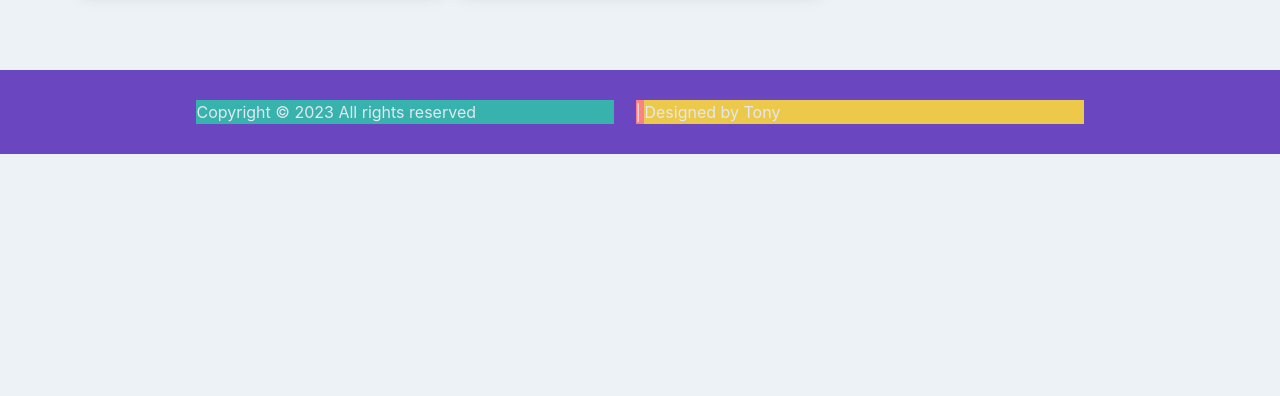
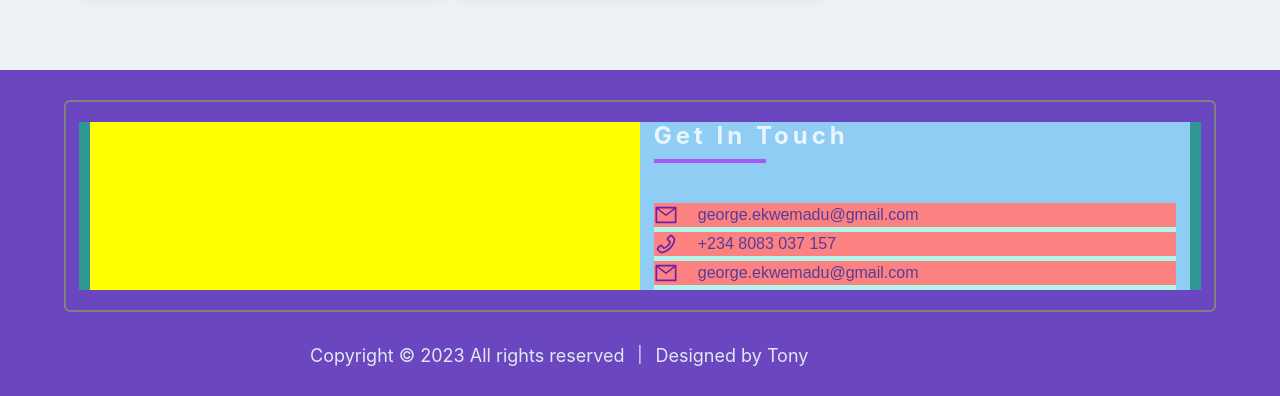
Before and after one commit to TonyBllvc/tony-portfolio-profile, a React (Create React App) app in the folder frontend/: page / in a window 1280 px wide. Shown: the part 2030-2426 px from the top of the page. Before the commit the page ends 2184 px from the top, so only its background shows below. Built offline with nearby package versions, Linux system fonts and the light colour scheme.

Commit message:
recent 15th sept

```diff
--- /dev/null
+++ b/frontend/src/component/ContactForm.jsx
@@ -0,0 +1,58 @@
+import { Box, Heading, Text, VStack } from '@chakra-ui/react'
+import React from 'react'
+import { AiOutlineMail, AiOutlinePhone } from 'react-icons/ai'
+import { BiMailSend } from 'react-icons/bi'
+
+const ContactForm = () => {
+    return (
+        <>
+            <Box width='100%' display='flex' justifyContent='center' bg='purple.600' pt='30px' >
+                <Box width='90%' border='2px solid gray' borderRadius='md' px='13px' py='20px' >
+                    <Box width='100%' bg='teal.500' display='flex' flexDirection={['column', 'column', 'row', 'row']} justifyContent='center'>
+                        <Box bg='yellow' width={['100%', '100%', '49%', '49%']} display='flex' justifyContent='center'>
+                            <Box>
+
+                            </Box>
+                        </Box>
+                        <Box bg='blue.200' width={['100%', '100%', '49%', '49%']} display='flex' justifyContent='center'>
+                            <Box width='95%'>
+                                <Box width='100%'>
+                                    <VStack>
+                                        <Box width='100%'>
+                                            <Heading fontSize='x-large' color='whiteAlpha.800'>
+                                                Get In Touch
+                                            </Heading>
+                                            <hr className=' w-16 sm:w-20 md:w-28 text-purple-500 md:py-3 my-2 text-lg border-purple-500 border-t-4 flex-grow' />
+                                        </Box>
+                                        <Box width='100%' bg='teal.100' display='flex' flexDirection='column'>
+                                            <Box bg='red.300' display='flex' flexDirection='row' justifyContent='flex-start' mb='5px'>
+                                                <AiOutlineMail className='text-xl md:text-2xl text-purple-800 font-black mr-5' />
+                                                <Text>
+                                                    george.ekwemadu@gmail.com
+                                                </Text>
+                                            </Box>
+                                            <Box bg='red.300' display='flex' flexDirection='row' justifyContent='flex-start' mb='5px'>
+                                                <AiOutlinePhone className='text-xl md:text-2xl text-purple-800 font-black mr-5' />
+                                                <Text>
+                                                    +234 8083 037 157
+                                                </Text>
+                                            </Box>
+                                            <Box bg='red.300' display='flex' flexDirection='row' justifyContent='flex-start' mb='5px'>
+                                                <AiOutlineMail className='text-xl md:text-2xl text-purple-800 font-black mr-5' />
+                                                <Text>
+                                                    george.ekwemadu@gmail.com
+                                                </Text>
+                                            </Box>
+                                        </Box>
+                                    </VStack>
+                                </Box>
+                            </Box>
+                        </Box>
+                    </Box>
+                </Box>
+            </Box>
+        </>
+    )
+}
+
+export default ContactForm
--- a/frontend/src/component/FooterPage.jsx
+++ b/frontend/src/component/FooterPage.jsx
@@ -8,16 +8,16 @@ const FooterPage = () => {
                 {/* <Container > */}
                 <Box width='70%'>
                     <Box width='100%' display='flex' flexDirection={['column', 'column', 'row', 'row']} justifyContent='center'>
-                        <Box width={['100%', '100%', '49%', '49%']}>
-                            <Box bg='teal.400' width='95%'>
+                        <Box display='flex' justifyContent='center' width={['100%', '100%', '49%', '49%']}>
+                            <Box width='95%' display='flex' fontSize={['small', 'small', '', 'large']} justifyContent={['center', 'center', 'flex-end', 'flex-end']} >
                                 Copyright © 2023 All rights reserved
                             </Box>
                         </Box>
-                        <Box width={['0','0', '1%', '1%']} bg='red.300' display={['none', 'none', 'flex', 'flex']}>
+                        <Box width={['0','0', '1%', '1%']} display={['none', 'none', 'flex', 'flex']} justifyContent='center'>
                             |
                         </Box>
-                        <Box bg='yellow.400' width={['100%', '100%', '49%', '49%']}>
-                            <Box width='95%'>
+                        <Box display='flex' justifyContent='center' width={['100%', '100%', '49%', '49%']}>
+                            <Box width='95%' display='flex' fontSize={['small', 'small', '', 'large']} justifyContent={['center', 'center', 'flex-start', 'flex-start']}>
                                 Designed by Tony
                             </Box>
                         </Box>
--- a/frontend/src/pages/IndexPage.jsx
+++ b/frontend/src/pages/IndexPage.jsx
@@ -3,6 +3,7 @@ import MainPage from '../component/MainPage'
 import AboutMeOne from '../component/AboutMeOne'
 import ServicesOne from '../component/ServicesOne'
 import PortfolioOne from '../component/PortfolioOne'
+import ContactForm from '../component/ContactForm'
 // import '../assets/css/main.css'
 
 const IndexPage = () => {
@@ -16,6 +17,7 @@ const IndexPage = () => {
             <AboutMeOne />
             <ServicesOne />
             <PortfolioOne />
+            <ContactForm />
         </>
     )
 }
```
